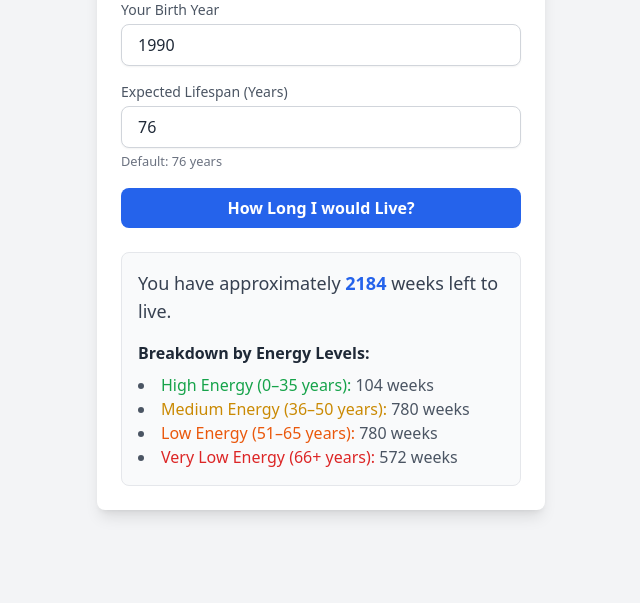
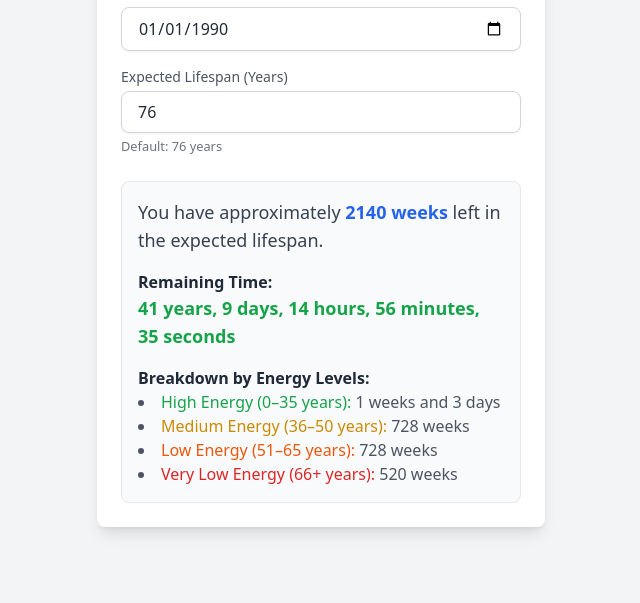
Before and after one commit to dazimax/timetolive, a plain HTML site: page Index.html in a window 1280 px wide. Shown: the part 197-800 px from the top of the page, without its empty margins (319-959 px from the left). Drawn offline with nearby package versions, Linux system fonts and the light colour scheme.

Commit message:
Updated Index.html with timer and updates

```diff
--- a/Index.html
+++ b/Index.html
@@ -23,13 +23,12 @@
         </h1>
         <form @submit.prevent="calculateWeeks" class="space-y-4">
             <div>
-                <label for="birth-year" class="block text-sm font-medium text-gray-600">Your Birth Year</label>
+                <label for="birth-date" class="block text-sm font-medium text-gray-600">Your Birth Date</label>
                 <input
-                        type="number"
-                        v-model="birthYear"
-                        id="birth-year"
+                        type="date"
+                        v-model="birthDate"
+                        id="birth-date"
                         class="mt-1 w-full px-4 py-2 border border-gray-300 rounded-lg shadow-sm focus:outline-none focus:ring focus:ring-blue-300"
-                        placeholder="Enter your birth year"
                         required
                 />
             </div>
@@ -44,24 +43,34 @@
                 />
                 <small class="text-gray-500">Default: 76 years</small>
             </div>
-            <button
-                    type="submit"
-                    class="w-full bg-blue-600 text-white font-semibold py-2 px-4 rounded-lg hover:bg-blue-700 focus:outline-none focus:ring focus:ring-blue-300"
-            >
-                How Long I would Live?
-            </button>
         </form>
         <div v-if="weeksLeft !== null" class="mt-6 p-4 bg-gray-50 rounded-lg border border-gray-200">
             <p class="text-lg font-medium text-gray-700">
-                You have approximately <span class="text-blue-600 font-bold">{{ weeksLeft }}</span> weeks left to live.
+                You have approximately <span class="text-blue-600 font-bold">{{ displayWeeksAndDays(weeksLeft) }}</span> left in the expected lifespan.
             </p>
-            <div class="mt-4 space-y-2">
+            <div class="mt-4">
+                <p><strong>Remaining Time:</strong></p>
+                <p class="text-green-600 text-lg font-bold">{{ formattedRemainingTime }}</p>
+            </div>
+            <div class="mt-4">
                 <p><strong>Breakdown by Energy Levels:</strong></p>
                 <ul class="list-disc list-inside text-gray-600">
-                    <li><span class="text-green-600">High Energy (0–35 years):</span> {{ energyLevels.high }} weeks</li>
-                    <li><span class="text-yellow-600">Medium Energy (36–50 years):</span> {{ energyLevels.medium }} weeks</li>
-                    <li><span class="text-orange-600">Low Energy (51–65 years):</span> {{ energyLevels.low }} weeks</li>
-                    <li><span class="text-red-600">Very Low Energy (66+ years):</span> {{ energyLevels.veryLow }} weeks</li>
+                    <li v-if="energyLevels.high > 0">
+                        <span class="text-green-600">High Energy (0–35 years):</span>
+                        {{ displayWeeksAndDays(energyLevels.high) }}
+                    </li>
+                    <li v-if="energyLevels.medium > 0">
+                        <span class="text-yellow-600">Medium Energy (36–50 years):</span>
+                        {{ displayWeeksAndDays(energyLevels.medium) }}
+                    </li>
+                    <li v-if="energyLevels.low > 0">
+                        <span class="text-orange-600">Low Energy (51–65 years):</span>
+                        {{ displayWeeksAndDays(energyLevels.low) }}
+                    </li>
+                    <li v-if="energyLevels.veryLow > 0">
+                        <span class="text-red-600">Very Low Energy (66+ years):</span>
+                        {{ displayWeeksAndDays(energyLevels.veryLow) }}
+                    </li>
                 </ul>
             </div>
         </div>
@@ -72,7 +81,7 @@
     const app = Vue.createApp({
         data() {
             return {
-                birthYear: localStorage.getItem('birthYear') || 1990, // Default birth year
+                birthDate: localStorage.getItem('birthDate') || '1990-01-01', // Default birth date
                 expectedAge: 76, // Default lifespan
                 weeksLeft: null, // Total calculated weeks left
                 energyLevels: { // Weeks for each energy level
@@ -80,21 +89,47 @@
                     medium: 0,
                     low: 0,
                     veryLow: 0
+                },
+                countdown: { // Countdown timer components
+                    years: 0,
+                    months: 0,
+                    days: 0,
+                    hours: 0,
+                    minutes: 0,
+                    seconds: 0
                 }
             };
         },
+        computed: {
+            formattedRemainingTime() {
+                const parts = [];
+                if (this.countdown.years > 0) parts.push(`${this.countdown.years} years`);
+                if (this.countdown.months > 0) parts.push(`${this.countdown.months} months`);
+                if (this.countdown.days > 0) parts.push(`${this.countdown.days} days`);
+                if (this.countdown.hours > 0) parts.push(`${this.countdown.hours} hours`);
+                if (this.countdown.minutes > 0) parts.push(`${this.countdown.minutes} minutes`);
+                if (this.countdown.seconds > 0) parts.push(`${this.countdown.seconds} seconds`);
+                return parts.join(', ');
+            }
+        },
         methods: {
             calculateWeeks() {
-                if (this.birthYear && this.expectedAge) {
+                if (this.birthDate && this.expectedAge) {
                     const today = new Date();
-                    const currentYear = today.getFullYear();
-                    const currentAge = currentYear - this.birthYear;
-                    const totalWeeks = (this.expectedAge - currentAge) * 52;
+                    const birthDate = new Date(this.birthDate);
+                    const endDate = new Date(birthDate);
+                    endDate.setFullYear(birthDate.getFullYear() + parseInt(this.expectedAge));
+
+                    const timeDiff = endDate - today;
+                    const totalWeeks = Math.floor(timeDiff / (7 * 24 * 60 * 60 * 1000));
 
                     this.weeksLeft = Math.max(totalWeeks, 0);
 
+                    const currentAge = (today - birthDate) / (365.25 * 24 * 60 * 60 * 1000);
                     this.energyLevels = this.calculateEnergyLevels(currentAge, this.expectedAge);
-                    localStorage.setItem('birthYear', this.birthYear);
+
+                    this.updateCountdown(endDate);
+                    localStorage.setItem('birthDate', this.birthDate);
                 }
             },
             calculateEnergyLevels(currentAge, expectedAge) {
@@ -113,16 +148,35 @@
                     const endAge = Math.min(range[1], expectedAge);
 
                     if (startAge <= endAge) {
-                        const yearsInRange = endAge - startAge + 1;
-                        energyWeeks[key] = yearsInRange * weeksPerYear;
+                        const yearsInRange = endAge - startAge;
+                        energyWeeks[key] = Math.max(yearsInRange * weeksPerYear, 0);
                     }
                 }
 
                 return energyWeeks;
+            },
+            displayWeeksAndDays(weeks) {
+                const days = Math.floor((weeks % 1) * 7);
+                return `${Math.floor(weeks)} weeks${days > 0 ? ` and ${days} days` : ''}`;
+            },
+            updateCountdown(endDate) {
+                const now = new Date();
+                const diff = endDate - now;
+
+                this.countdown.years = Math.floor(diff / (365.25 * 24 * 60 * 60 * 1000));
+                this.countdown.months = Math.floor(diff % (365.25 * 24 * 60 * 60 * 1000) / (30.44 * 24 * 60 * 60 * 1000));
+                this.countdown.days = Math.floor(diff % (30.44 * 24 * 60 * 60 * 1000) / (24 * 60 * 60 * 1000));
+                this.countdown.hours = Math.floor(diff % (24 * 60 * 60 * 1000) / (60 * 60 * 1000));
+                this.countdown.minutes = Math.floor(diff % (60 * 60 * 1000) / (60 * 1000));
+                this.countdown.seconds = Math.floor(diff % (60 * 1000) / 1000);
+            },
+            autoUpdate() {
+                this.calculateWeeks();
+                setInterval(() => this.calculateWeeks(), 1000);
             }
         },
         mounted() {
-            this.calculateWeeks(); // Auto-calculate on page load
+            this.autoUpdate();
         }
     });
 
```
